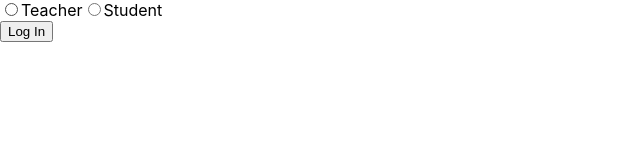
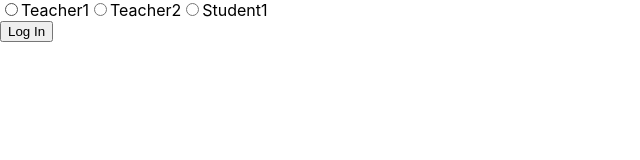
Before and after one commit to SwiftSeizure/tAI, a React (Create React App) app in the folder tai-frontend/: page / in a window 1280 px wide. Shown: the top 160 px of the page, without its empty margins (0-640 px from the left). Built offline with nearby package versions, Linux system fonts and the light colour scheme.

Commit message:
Updated login for url based navigation

```diff
--- a/tai-frontend/src/App.js
+++ b/tai-frontend/src/App.js
@@ -12,11 +12,14 @@ function App() {
       <div className="App">
         <Routes>
 
+          <Route path="/" element={<LoginPage />} />
+
+
+          <Route path="/HomePage/teacher/:user" element={<TeacherStudentHomePage /> } />
+          <Route path="/HomePage/student/:user" element={<TeacherStudentHomePage /> } />
 
 
 
-          <Route path="/HomePage:user" element={<TeacherStudentHomePage /> } />
-          <Route path="/" element={<LoginPage />} />
         </Routes>
       </div>
     </BrowserRouter>
--- /dev/null
+++ b/tai-frontend/src/api.js
@@ -0,0 +1 @@
+// This will be where we make the calls to the backend
--- a/tai-frontend/src/hooks/useUser.js
+++ b/tai-frontend/src/hooks/useUser.js
@@ -6,6 +6,7 @@ const useUser = () => {
 
     // Set the user as teacher or student here
     useEffect(() => {
+
         const loggedInUser = localStorage.getItem("user");
         if (loggedInUser) {
             setUser(JSON.parse(loggedInUser));
--- a/tai-frontend/src/pages/Universal/LoginPage.js
+++ b/tai-frontend/src/pages/Universal/LoginPage.js
@@ -4,30 +4,41 @@ import TeacherStudentHomePage from "./TeacherStudentHomePage";
 
 const LoginPage = () => {
     const [teacherOrStudent, setTeacherOrStudent] = useState('');
+
     const navigate = useNavigate();
 
 
     // Need to chance with USER AUTH
     const logIn = async () => {
         try {
+
+
             const user = { role: teacherOrStudent };
             localStorage.setItem('user', JSON.stringify(user));
 
+            console.log(user.role);
+
+
             // TODO: Change once we have authentication
-            if (teacherOrStudent === 'teacher') {
-                navigate(`/HomePage/${user.role}`);
+            if (teacherOrStudent === 'teacher1') {
+                navigate(`/HomePage/teacher/${user.role}`);
             }
-            else {
-                navigate("/HomePage");
+            else if (teacherOrStudent === 'teacher2'){
+                navigate(`/HomePage/teacher/${user.role}`);
+            }
+            else if (teacherOrStudent === 'student1'){
+                navigate(`/HomePage/student/${user.role}`);
             }
 
         }
+
         catch (e) {
             console.log("There was an error wile logging in");
         }
     }
+
+
     // END CHANGE
-
 
 
     return (
@@ -37,19 +48,26 @@ const LoginPage = () => {
                 <input
                     type="radio"
                     name="role"
-                    value="teacher"
-                    onChange={() => setTeacherOrStudent('teacher')}
+                    value="teacher1"
+                    onChange={() => setTeacherOrStudent('teacher1')}
                 />
-                Teacher
+                Teacher1
+                <input
+                    type="radio"
+                    name="role"
+                    value="teacher2"
+                    onChange={() => setTeacherOrStudent('teacher2')}
+                />
+                Teacher2
             </label>
             <label>
                 <input
                     type="radio"
                     name="role"
-                    value="student"
-                    onChange={() => setTeacherOrStudent('student')}
+                    value="student1"
+                    onChange={() => setTeacherOrStudent('student1')}
                 />
-                Student
+                Student1
             </label>
         </div>
 
@@ -59,3 +77,6 @@ const LoginPage = () => {
 }
 
 export default LoginPage;
+
+// Every single teacher has a unique id
+// This
--- a/tai-frontend/src/pages/Universal/TeacherStudentHomePage.js
+++ b/tai-frontend/src/pages/Universal/TeacherStudentHomePage.js
@@ -7,17 +7,17 @@ const TeacherStudentHomePage = (  ) => {
 
     const {user, isLoading } = useUser();
 
+
     function getUser() {
-
         const userData = localStorage.getItem('user');
         try {
-          const userObj = JSON.parse(userData);
-          return userObj.teacherOrStudent === 'teacher';
+            const userObj = JSON.parse(userData);
+            return userObj.role === 'teacher1';
         } catch (error) {
-          console.error("Error parsing user data:", error);
-          return false;
+            console.error("Error parsing user data:", error);
+            return false;
         }
-    }
+      }
 
     function populateClassCards() {
 
@@ -27,10 +27,11 @@ const TeacherStudentHomePage = (  ) => {
         // Get all classes that a student/teacher is enrolled in
         // BACKEND !!!!!!!!!!!
 
+
         //TODO: Help with routes for this through the DB
 
         // Loop through all the classes and pass it down to the Class Card
-        if (user === 'teacher') {
+        if ("teahcer1" === localStorage.getItem('user').teacherOrStudent) {
             return(
                 <div>
                     <ClassCard />
@@ -48,6 +49,7 @@ const TeacherStudentHomePage = (  ) => {
     return(
         <>
         <div>
+            <h1> Welcome {localStorage.getItem('user').teacherOrStudent}</h1>
             <h1>
                 This is going to be the Basic Home Page For Both Teachers and Students
             </h1>
--- /dev/null
+++ b/tai-frontend/src/queries.js
@@ -0,0 +1 @@
+//
```
